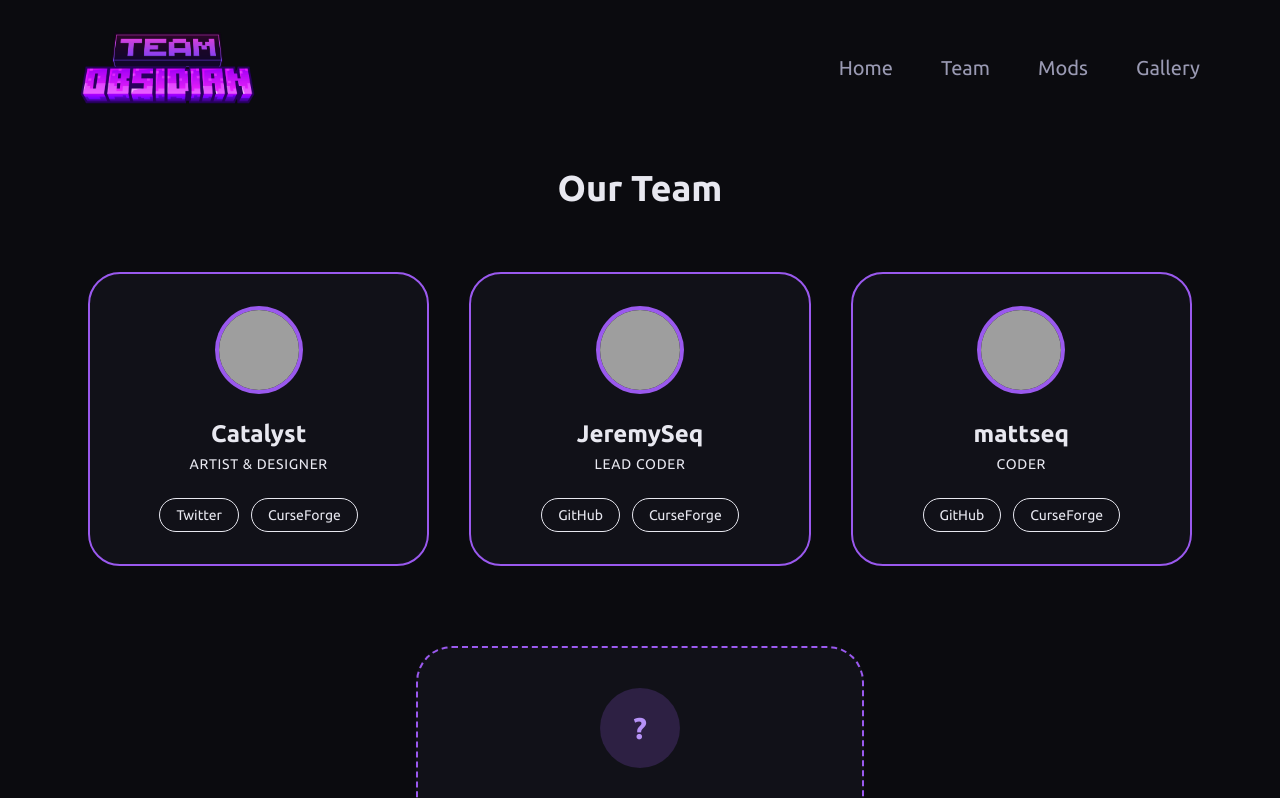
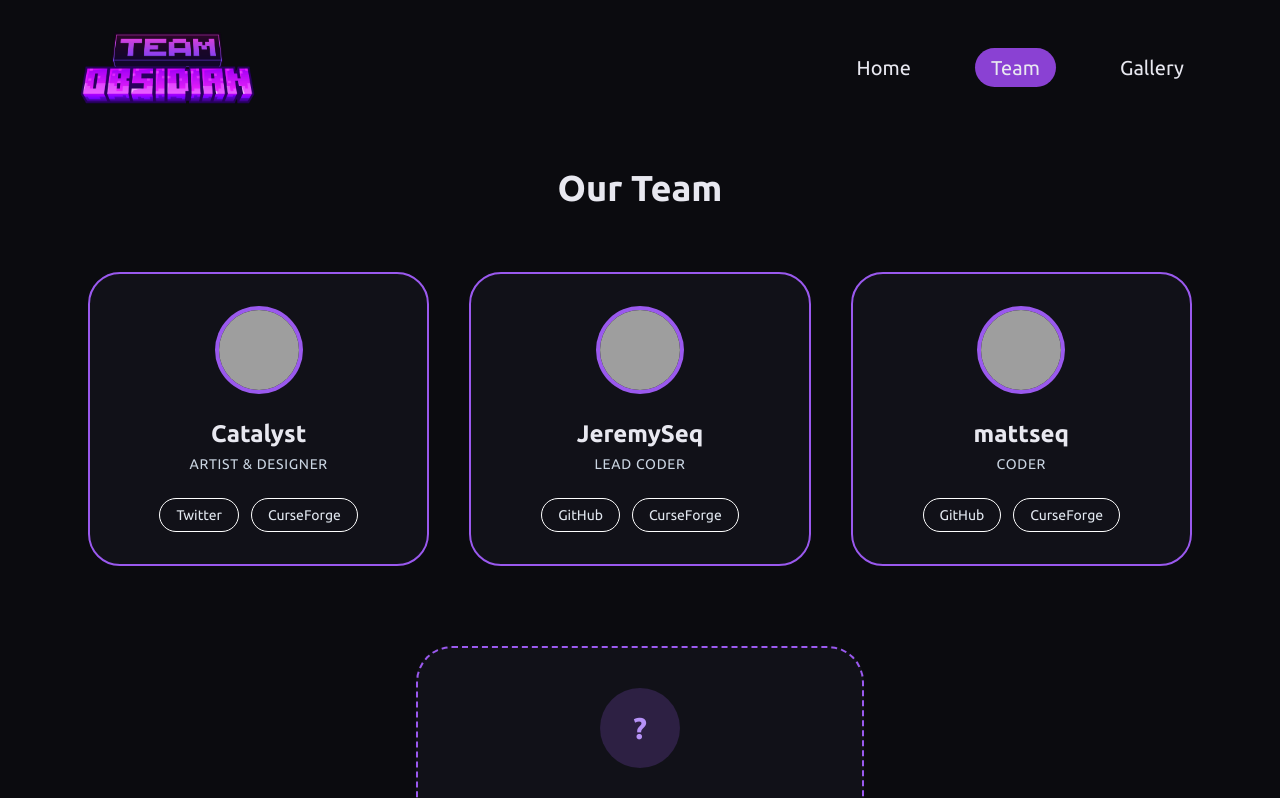
Before and after one commit to JeremySeq/teamobsidianmc, a Next.js app: page /team in a window 1280 px wide. Shown: the top 798 px of the page. Built offline with nearby package versions, Linux system fonts and the light colour scheme; grey boxes are pictures that could not be loaded.

Commit message:
home page stuff + moved mods to home page

```diff
--- a/app/components/Navbar.module.css
+++ b/app/components/Navbar.module.css
@@ -24,7 +24,7 @@
 }
 
 .menu a {
-  color: var(--text-muted);
+  color: var(--text-main);
   text-decoration: none;
   font-size: 1.25rem;
   transition: color 0.3s ease;
@@ -34,4 +34,16 @@
 
 .menu a:hover {
   color: var(--obsidian-purple-light);
+  background-color: rgba(255, 255, 255, 0.08);
 }
+
+.menu li a {
+  padding: 8px 16px;
+  border-radius: 999px;
+  transition: all 0.2s ease;
+}
+
+.active {
+  background-color: var(--obsidian-purple) !important;
+  color: var(--text-main) !important;
+}
--- a/app/components/Navbar.tsx
+++ b/app/components/Navbar.tsx
@@ -1,33 +1,52 @@
 "use client";
 
 import Link from "next/link";
+import { usePathname } from "next/navigation";
 import styles from "./Navbar.module.css";
 
 export default function Navbar() {
+  const pathname = usePathname();
+
   return (
     <nav className={styles.navbar}>
       <div className={styles.navContent}>
         <div className={styles.logo}>
-          <Link href="/"><img
-            src="/logo.png"
-            alt="Team Obsidian Logo"
-            width={175}
-            height={175}
-          /></Link>
+          <Link href="/">
+            <img
+              src="/logo.png"
+              alt="Team Obsidian Logo"
+              width={175}
+              height={175}
+            />
+          </Link>
         </div>
 
         <ul className={styles.menu}>
           <li>
-            <Link href="/">Home</Link>
+            <Link
+              href="/"
+              className={pathname === "/" ? styles.active : ""}
+            >
+              Home
+            </Link>
           </li>
+
           <li>
-            <Link href="/team">Team</Link>
+            <Link
+              href="/team"
+              className={pathname === "/team" ? styles.active : ""}
+            >
+              Team
+            </Link>
           </li>
+
           <li>
-            <Link href="/mods">Mods</Link>
-          </li>
-          <li>
-            <Link href="/gallery">Gallery</Link>
+            <Link
+              href="/gallery"
+              className={pathname === "/gallery" ? styles.active : ""}
+            >
+              Gallery
+            </Link>
           </li>
         </ul>
       </div>
--- a/app/globals.css
+++ b/app/globals.css
@@ -47,7 +47,6 @@
 }
 
 @theme inline {
-  --color-*: initial;
 
   --color-obsidian-black: var(--obsidian-black);
   --color-obsidian-deep: var(--obsidian-deep);
--- a/app/mods/page.tsx
+++ /dev/null
@@ -1,19 +0,0 @@
-"use client";
-
-import { motion } from "framer-motion";
-import "../globals.css";
-
-export default function Mods() {
-    return (
-        <motion.div
-          initial={{ opacity: 0, y: -20 }}
-          animate={{ opacity: 1, y: 0 }}
-          transition={{ duration: 0.8, ease: "easeOut" }}
-          className="py-8"
-        >
-            <h2 className="text-center text-3xl my-4">Mods</h2>
-            <h2 className="text-center text-3xl">Page Under Construction</h2>
-
-        </motion.div>
-    );
-}
--- a/app/page.tsx
+++ b/app/page.tsx
@@ -4,6 +4,25 @@ import { useEffect } from "react";
 import { useSplash } from "./SplashContext";
 import AnimatedHero from "./components/AnimatedHero";
 import { motion } from "framer-motion";
+
+const mods = [
+  {
+    name: "Inhabitants",
+    description:
+        "Our debut mod, adding new and interesting fictional fauna.",
+    bg: "bg-emerald-950",
+    accent: "text-emerald-200",
+    image: "/mods/inhabitants.png",
+  },
+  {
+    name: "Trinkets",
+    description:
+        "Vanilla-style artifacts.",
+    bg: "bg-yellow-950",
+    accent: "text-yellow-200",
+    image: "/mods/trinkets.png",
+  }
+];
 
 export default function Home() {
   const { showSplash, setShowSplash } = useSplash();
@@ -27,62 +46,84 @@ export default function Home() {
           initial={{ opacity: 0, y: -20 }}
           animate={{ opacity: 1, y: 0 }}
           transition={{ duration: 0.8, ease: "easeOut" }}
+          className="pb-10"
         >
-          <div className="max-w-6xl mx-auto px-4 py-8">
-            <h1 className="text-5xl font-bold text-center mb-4">Welcome to Team Obsidian</h1>
-            <p className="text-center text-xl text-slate-300 mb-12">
+          <div className="max-w-7xl mx-auto text-center">
+            <div
+              className="relative bg-cover bg-center bg-no-repeat rounded-3xl text-white"
+              style={{ backgroundImage: "url('/hero-bg.jpg')" }}
+            >
+              <div className="py-24 px-4">
+                <h1 className="text-5xl font-bold mb-4">Welcome to Team Obsidian</h1>
+                <p className="text-xl mb-12">
                   Explore our mods and meet the team behind them.
                 </p>
 
-            <div className="text-center">
                 <a
                   href="https://discord.gg/EPUJCmYrcb"
                   target="_blank"
                   rel="noopener noreferrer"
                 >
-                <button className="cta-button text-white font-bold py-3 px-8 rounded-full text-2xl mb-15">
+                  <button className="cta-button text-white font-bold py-3 px-8 rounded-full text-2xl hover:scale-105 transition-transform">
                     Join Our Discord
                   </button>
                 </a>
               </div>
-
-            <section className="">
-              <h2 className="text-3xl font-bold mb-8 text-center">Upcoming Mods</h2>
-
-              <div className="grid grid-cols-1 md:grid-cols-3 gap-5">
-
-                {/* Inhabitants */}
-                <div className="bg-obsidian-deep rounded-lg p-5 transition">
-                  <img
-                    src="/mods/inhabitants.png"
-                    alt="Inhabitants mod"
-                    width={400}
-                    height={250}
-                    className="w-full h-auto rounded-md mb-4 object-cover"
-                  />
-                  <h3 className="text-xl font-semibold mb-3">Inhabitants</h3>
-                  <p className="text-slate-300">
-                    Fictional fauna with unique behaviors and interactions.
-                  </p>
             </div>
 
-                {/* Trinkets */}
-                <div className="bg-obsidian-deep rounded-lg p-5 transition">
-                  <img
-                    src="/mods/trinkets.png"
-                    alt="Trinkets mod"
-                    width={400}
-                    height={250}
-                    className="w-full h-auto rounded-md mb-4 object-cover"
+            <section className="mt-16">
+              <h2 className="text-4xl font-bold mb-8 text-center">Mods</h2>
+
+              <div className="flex-col gap-12 flex">
+                {mods.map((mod, i) => {
+                  const isLeft = i % 2 === 0;
+
+                  return (
+                    <motion.section
+                      key={mod.name}
+                      initial={{ opacity: 0, x: isLeft ? -80 : 80 }}
+                      whileInView={{ opacity: 1, x: 0 }}
+                      viewport={{ once: true, margin: "-100px" }}
+                      transition={{ duration: 0.9, ease: "easeOut" }}
+                      className={`${mod.bg} relative w-full min-h-[50vh] flex items-center rounded-3xl`}
+                    >
+                      <div className="relative z-10 max-w-6xl mx-auto px-6 grid md:grid-cols-2 gap-12 items-center">
+                        {/* text */}
+                        <div className={isLeft ? "md:order-1" : "md:order-2"}>
+                          <h3 className={`text-5xl font-bold mb-6 ${mod.accent}`}>
+                            {mod.name}
+                          </h3>
+                          <p className="text-lg text-slate-200 mb-8 leading-relaxed">
+                            {mod.description}
+                          </p>
+
+                          <button className="px-6 py-3 rounded-full border border-white/20 text-white hover:bg-white/10 hover:cursor-pointer transition">
+                            View on Github
+                          </button>
+                        </div>
+
+                        {/* image */}
+                        <div
+                          className={`flex justify-center ${
+                            isLeft ? "md:order-2" : "md:order-1"
+                          }`}
+                        >
+                          <motion.img
+                            src={mod.image}
+                            alt={mod.name}
+                            className="max-h-[320px] object-contain drop-shadow-2xl"
+                            whileHover={{ scale: 1.05 }}
+                            transition={{ duration: 0.3 }}
                           />
-                  <h3 className="text-xl font-semibold mb-3">"Trinkets"</h3>
-                  <p className="text-slate-300">
-                    Vanilla-styled artifacts.
-                  </p>
                         </div>
                       </div>
+                    </motion.section>
+                  );
+                })}
+
+              </div>
+
             </section>
-
           </div>
         </motion.div>
       )}
```
Also changed, not shown: 2 other files (tests, documents, lock files or other folders). Lines whose indentation alone changed are shown as unchanged.
